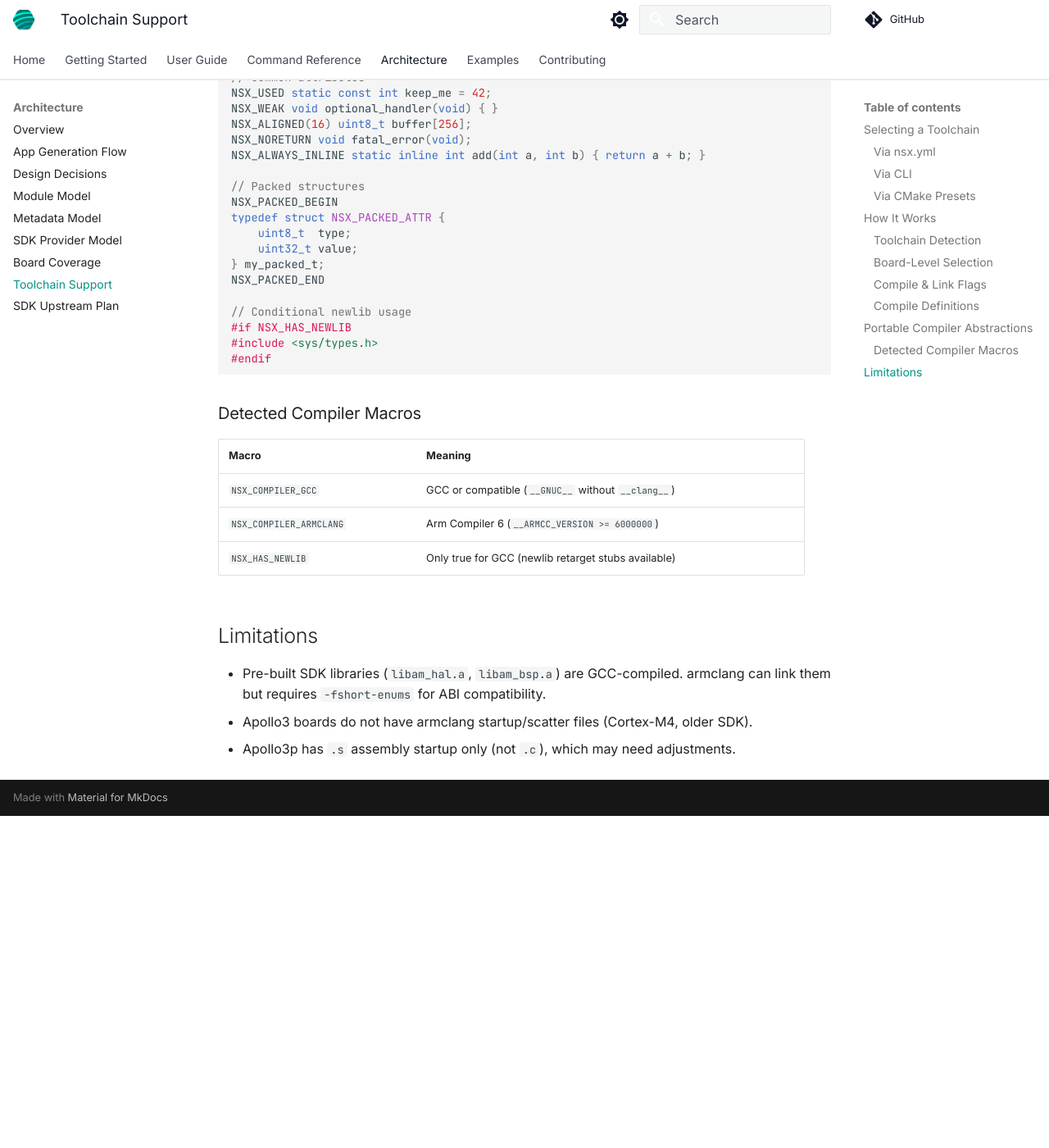
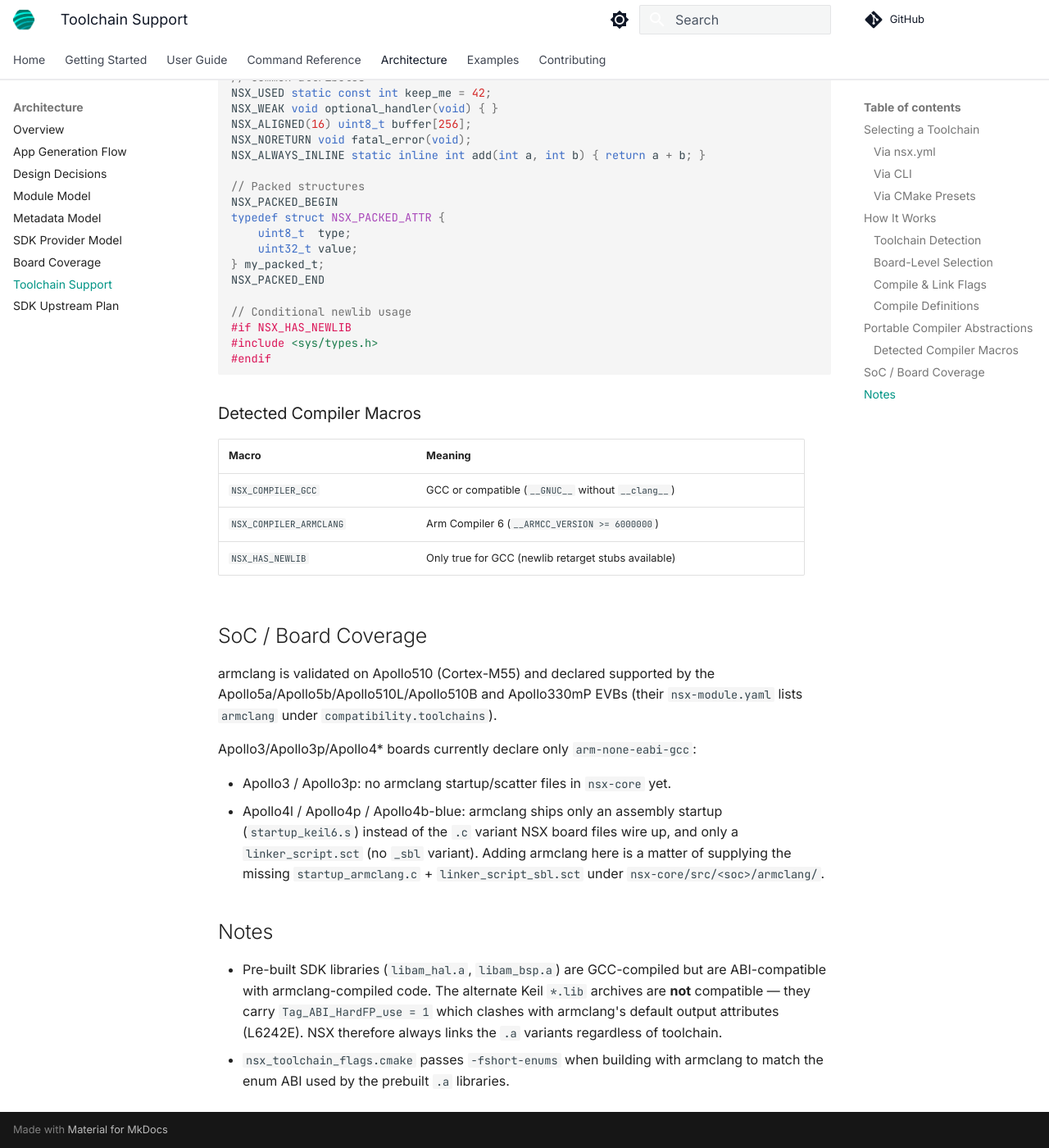
Before and after one commit to AmbiqAI/neuralspotx, an MkDocs documentation site: the page built from docs/architecture/toolchain-support.md, in a window 1280 px wide and 1400 px high, scrolled down 2494 px. Shown: the whole window at 82% size. Built offline with MkDocs 1.6.1 and Material for MkDocs 9.7.7, drawn with Linux system fonts in a browser that asks for light colours; comment, search, counter and statistics services are not loaded; before the commit the page ends 3489 px from its top, so only the background shows below that.

Commit message:
feat(toolchain): enable armclang builds across all examples (#11)

```diff
--- a/docs/architecture/toolchain-support.md
+++ b/docs/architecture/toolchain-support.md
@@ -120,8 +120,27 @@
 | `NSX_COMPILER_ARMCLANG` | Arm Compiler 6 (`__ARMCC_VERSION >= 6000000`) |
 | `NSX_HAS_NEWLIB` | Only true for GCC (newlib retarget stubs available) |
 
-## Limitations
+## SoC / Board Coverage
 
-- Pre-built SDK libraries (`libam_hal.a`, `libam_bsp.a`) are GCC-compiled. armclang can link them but requires `-fshort-enums` for ABI compatibility.
-- Apollo3 boards do not have armclang startup/scatter files (Cortex-M4, older SDK).
-- Apollo3p has `.s` assembly startup only (not `.c`), which may need adjustments.
+armclang is validated on Apollo510 (Cortex-M55) and declared supported by the
+Apollo5a/Apollo5b/Apollo510L/Apollo510B and Apollo330mP EVBs (their
+`nsx-module.yaml` lists `armclang` under `compatibility.toolchains`).
+
+Apollo3/Apollo3p/Apollo4* boards currently declare only `arm-none-eabi-gcc`:
+
+- Apollo3 / Apollo3p: no armclang startup/scatter files in `nsx-core` yet.
+- Apollo4l / Apollo4p / Apollo4b-blue: armclang ships only an assembly startup
+  (`startup_keil6.s`) instead of the `.c` variant NSX board files wire up, and
+  only a `linker_script.sct` (no `_sbl` variant). Adding armclang here is a
+  matter of supplying the missing `startup_armclang.c` + `linker_script_sbl.sct`
+  under `nsx-core/src/<soc>/armclang/`.
+
+## Notes
+
+- Pre-built SDK libraries (`libam_hal.a`, `libam_bsp.a`) are GCC-compiled but
+  are ABI-compatible with armclang-compiled code. The alternate Keil `*.lib`
+  archives are **not** compatible — they carry `Tag_ABI_HardFP_use = 1` which
+  clashes with armclang's default output attributes (L6242E). NSX therefore
+  always links the `.a` variants regardless of toolchain.
+- `nsx_toolchain_flags.cmake` passes `-fshort-enums` when building with
+  armclang to match the enum ABI used by the prebuilt `.a` libraries.
--- a/src/neuralspotx/boards/apollo330mP_evb/nsx-module.yaml
+++ b/src/neuralspotx/boards/apollo330mP_evb/nsx-module.yaml
@@ -34,3 +34,4 @@
     - apollo330P
   toolchains:
     - arm-none-eabi-gcc
+    - armclang
--- a/src/neuralspotx/boards/apollo510_evb/nsx-module.yaml
+++ b/src/neuralspotx/boards/apollo510_evb/nsx-module.yaml
@@ -34,3 +34,4 @@
     - apollo510
   toolchains:
     - arm-none-eabi-gcc
+    - armclang
--- a/src/neuralspotx/boards/apollo510b_evb/nsx-module.yaml
+++ b/src/neuralspotx/boards/apollo510b_evb/nsx-module.yaml
@@ -34,3 +34,4 @@
     - apollo510b
   toolchains:
     - arm-none-eabi-gcc
+    - armclang
--- a/src/neuralspotx/boards/apollo5b_evb/nsx-module.yaml
+++ b/src/neuralspotx/boards/apollo5b_evb/nsx-module.yaml
@@ -34,3 +34,4 @@
     - apollo5b
   toolchains:
     - arm-none-eabi-gcc
+    - armclang
```
Also changed, not shown: 7 other files.
